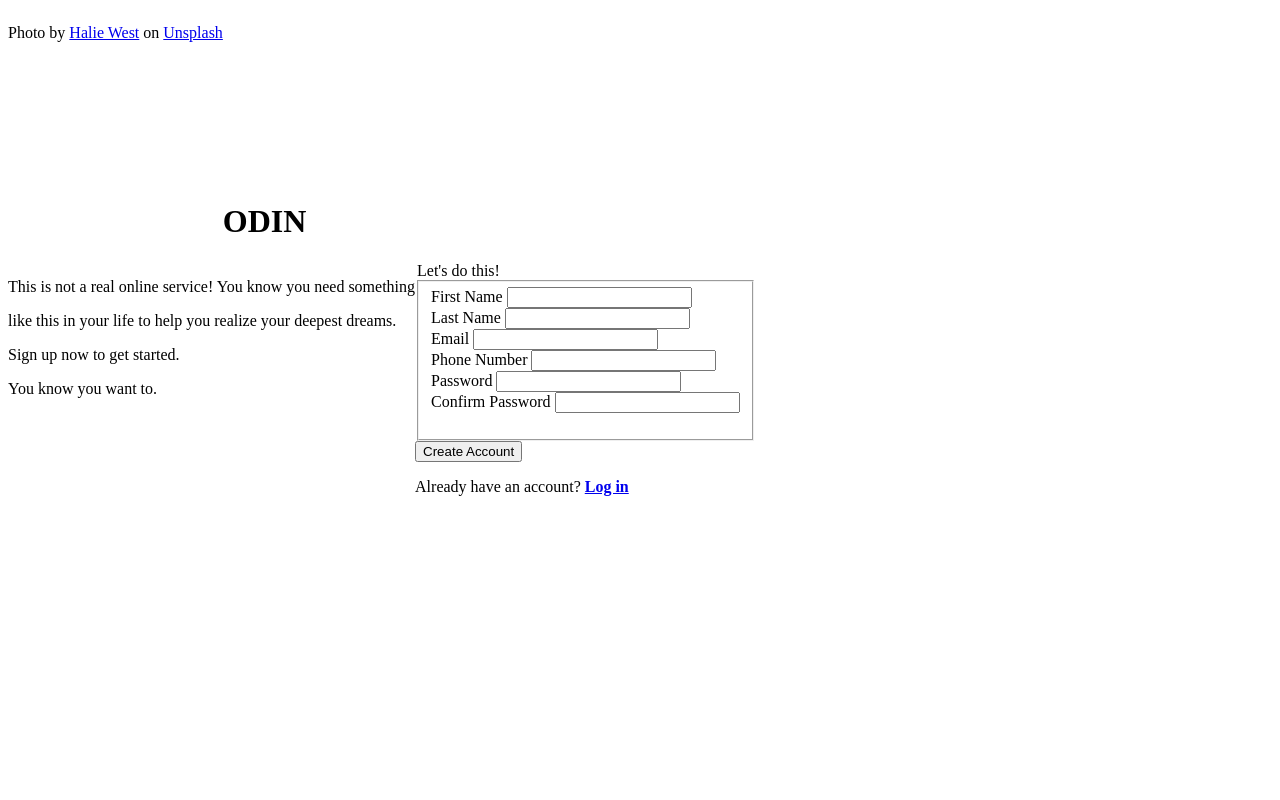
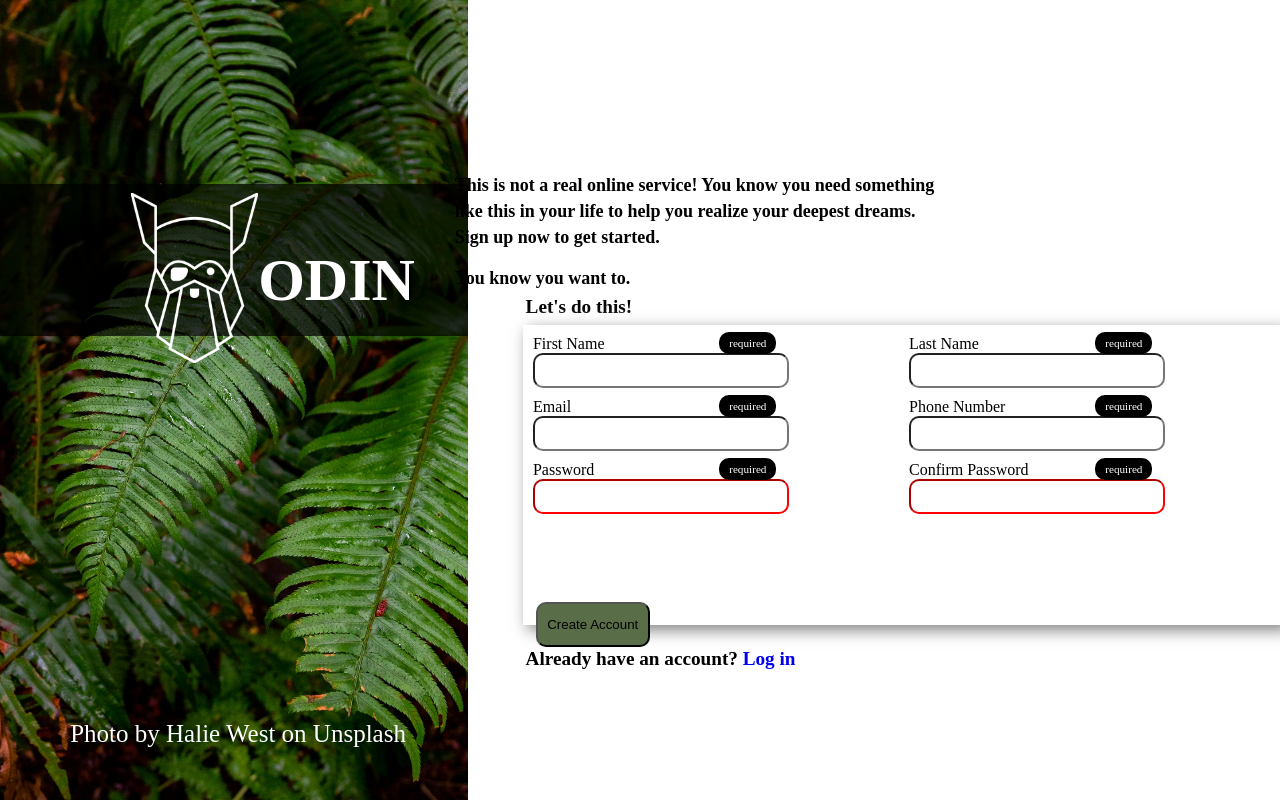
Before and after one commit to mx-99/sign-up-form, a plain HTML site: page index.html in a window 1280 px wide. Drawn offline with Linux system fonts and the light colour scheme; a script that the page names is missing; a web font is replaced by a local one.

Commit message:
Style login page

```diff
--- a/style.css
+++ b/style.css
@@ -1,21 +1,178 @@
 *{
     box-sizing: border-box;
+    margin: 0%;
+    padding: 0%;
 }
-body{
-    display: flex;
-    flex-direction: column;
+@font-face {
+    font-family: 'Kaushan';
+    src: url('font/KaushanScript-Regular.otf')
 }
-.container1{
-    position: relative;
+@font-face{
+    font-family: 'norse';
+    src: url('font/norse-bold-webfont.woff');
+}
+
+.container{
     display: flex;
 }
 
-.images img{
-    position: absolute;
+.container1{
+    position: relative;
     width: 800px;
+    height: 100vh;
+    background: url(images/halie-west-25xggax4bSA-unsplash.jpg) no-repeat center/cover;
 }
 
+.logo{
+    position: absolute;
+    background-color: rgba(0, 0, 0, 0.7);
+    top: 23%;
+    width: 100%;
+    height: 19%;
+}
+
+.img-logo{
+    position: absolute;
+    left: 28%;
+    top: 6%;
+}
+.logo-text{
+    font-family: 'norse';
+    font-size: 60px;
+    position: absolute;
+    bottom: 30%;
+    left: 100%;
+    color: white;
+}
+.credit{
+    position: absolute;
+    top: 90%;
+    left: 15%;
+    font-size: 25px;
+    color: white;
+}
+.container1 a{
+    text-decoration: none;
+    color: white;
+}
 
 .container2{
+    position: relative;
     display: flex;
+    align-items: center;
+    flex-direction: column;
+    width: 100%;
+    padding: 16px;
+    margin-left: 50px;
 }
+
+.upper-text{
+    position: relative;
+    top: 20%;
+    right: 28%;
+
+}
+.text{
+    font-size: large;
+    font-weight: 700;
+    margin: 5px;
+}
+.text1{
+    margin-top: 20px;
+}
+form{
+    display: flex;
+    flex-direction: column;
+    background-color: white;
+    padding: 5px;
+    width: 100%;
+}
+
+fieldset{
+    position: absolute;
+    box-shadow: 5px 5px 15px rgba(0, 0, 0, 0.5), -5px -5px 15px rgba(255, 255, 255, 0.5);
+    border: none;
+    width: 100%;
+    height: 300px;
+    padding: 5px;
+    left: 0%;
+    right: 55%;
+    margin: 5px;
+    top: 40%;
+}
+legend{
+    font-weight: bolder;
+    font-size: larger;
+    position: absolute;
+    top: 37%;
+    left: 1%;
+}
+
+.name-container,
+.contact-container,
+.password-container{
+    display: flex;
+    justify-content: space-between;
+}
+
+.name-field,
+.contact-field,
+.password-field{
+    flex: 1;
+    margin: 5px;
+}
+label{
+    display: block;
+}
+input {
+    width: 70%;
+    padding: 8px;
+    box-sizing: border-box;
+    border-radius: 10px;
+}
+button{
+    position: absolute;
+    top: 74%;
+    left: 1%;
+    background-color:  #596D48;
+    width: 15%;
+    height: 45px;
+    margin: 10px;
+    border-radius: 10px;
+}
+.log-in{
+    position: absolute;
+    top: 81%;
+    left: 1%;
+    font-weight: 800;
+    font-size: larger;
+}
+.log-in a{
+    text-decoration: none;
+}
+
+input:focus{
+    border: 1px solid blue;
+    box-shadow: 0 0 5px rgba(0, 0, 255, 0.5);
+}
+input[type="password"]:invalid{
+    border-color: red;
+}
+input+ span{
+    position: relative;
+}
+input:required + span::after{
+    font-size: 0.7rem;
+    position: absolute;
+    content: "required";
+    color: white;
+    background-color: black;
+    padding: 5px 10px;
+    top: -29px;
+    left: -70px;
+    border-radius: 10px;
+}
+
+.error{
+    color: red;
+}
```
